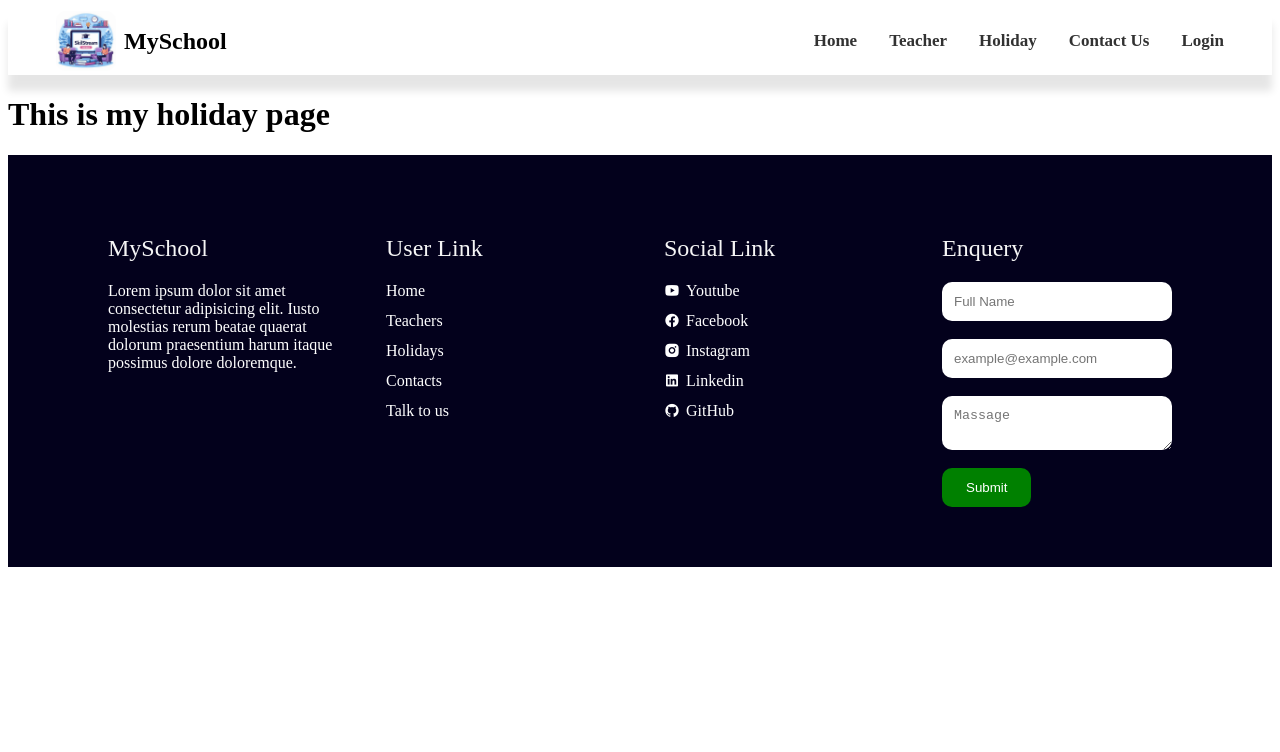
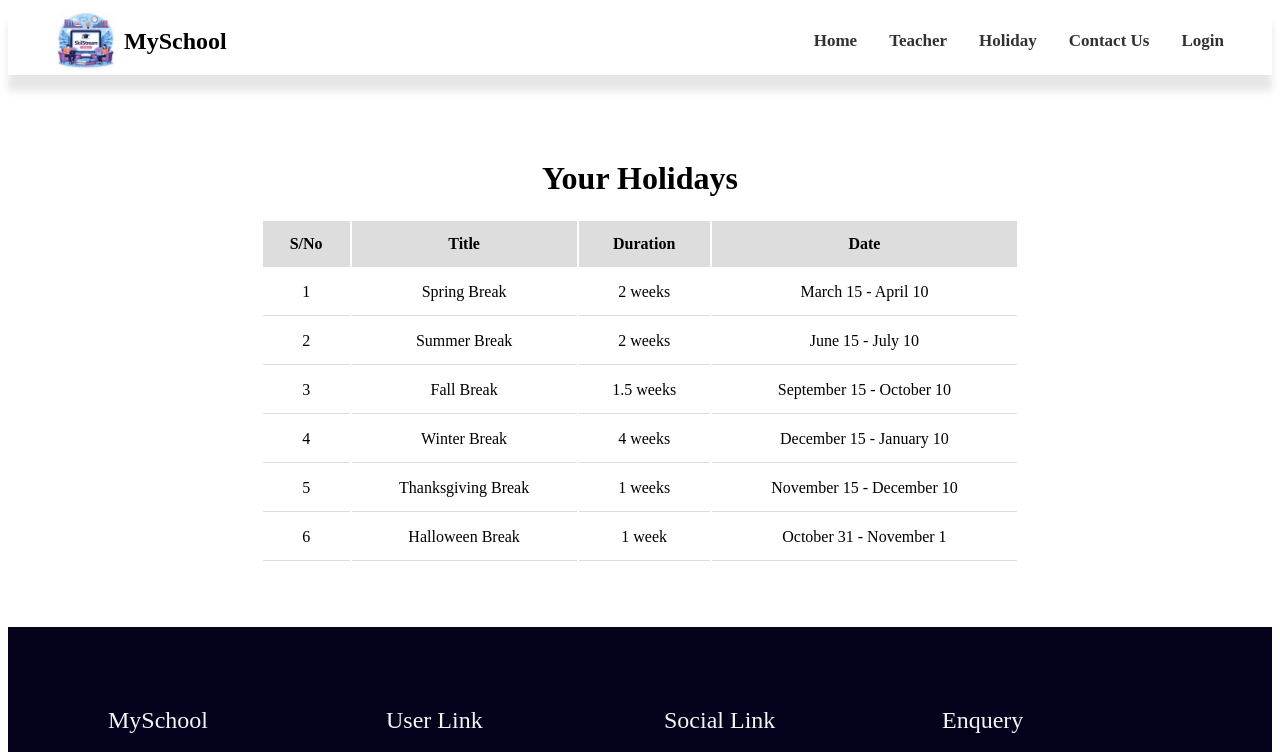
Before and after one commit to imran95patel/MySchool, a React (Vite) app: page /holiday in a window 1280 px wide. Shown: the top 752 px of the page. Built offline with nearby package versions, Linux system fonts and the light colour scheme.

Commit message:
Holidays page updated

```diff
--- a/src/Pages/Holiday.jsx
+++ b/src/Pages/Holiday.jsx
@@ -3,10 +3,72 @@ import Navbar from "../components/Navbar";
 import Footer from "../components/Footer";
 
 const Holiday = () => {
+  const holidays = [
+    {
+      title: "Spring Break",
+      duration: "2 weeks",
+      date: "March 15 - April 10",
+    },
+    {
+      title: "Summer Break",
+      duration: "2 weeks",
+      date: "June 15 - July 10",
+    },
+    {
+      title: "Fall Break",
+      duration: "1.5 weeks",
+      date: "September 15 - October 10",
+    },
+    {
+      title: "Winter Break",
+      duration: "4 weeks",
+      date: "December 15 - January 10",
+    },
+    {
+      title: "Thanksgiving Break",
+      duration: "1 weeks",
+      date: "November 15 - December 10",
+    },
+    {
+      title: "Halloween Break",
+      duration: "1 week",
+      date: "October 31 - November 1",
+    },
+  ];
   return (
     <div>
       <Navbar />
-      <h1>This is my holiday page</h1>
+      <div style={{ width: "60%", margin: "0 auto", padding: "64px 0" }}>
+        <h1 style={{ textAlign: "center" }}>Your Holidays</h1>
+        <table width="100%">
+          <thead>
+            <tr style={{ background: "#ddd" }}>
+              <th style={{ padding: 14 }}>S/No</th>
+              <th>Title</th>
+              <th>Duration</th>
+              <th>Date</th>
+            </tr>
+          </thead>
+          <tbody>
+            {holidays.map((item, index) => (
+              <tr key={index} style={{ textAlign: "center" }}>
+                <td style={{ padding: 14, borderBottom: "1px solid #ddd" }}>
+                  {index + 1}
+                </td>
+                <td style={{ padding: 14, borderBottom: "1px solid #ddd" }}>
+                  {item.title}
+                </td>
+                <td style={{ padding: 14, borderBottom: "1px solid #ddd" }}>
+                  {item.duration}
+                </td>
+                <td style={{ padding: 14, borderBottom: "1px solid #ddd" }}>
+                  {item.date}
+                </td>
+              </tr>
+            ))}
+          </tbody>
+        </table>
+      </div>
       <Footer />
     </div>
   );
```
